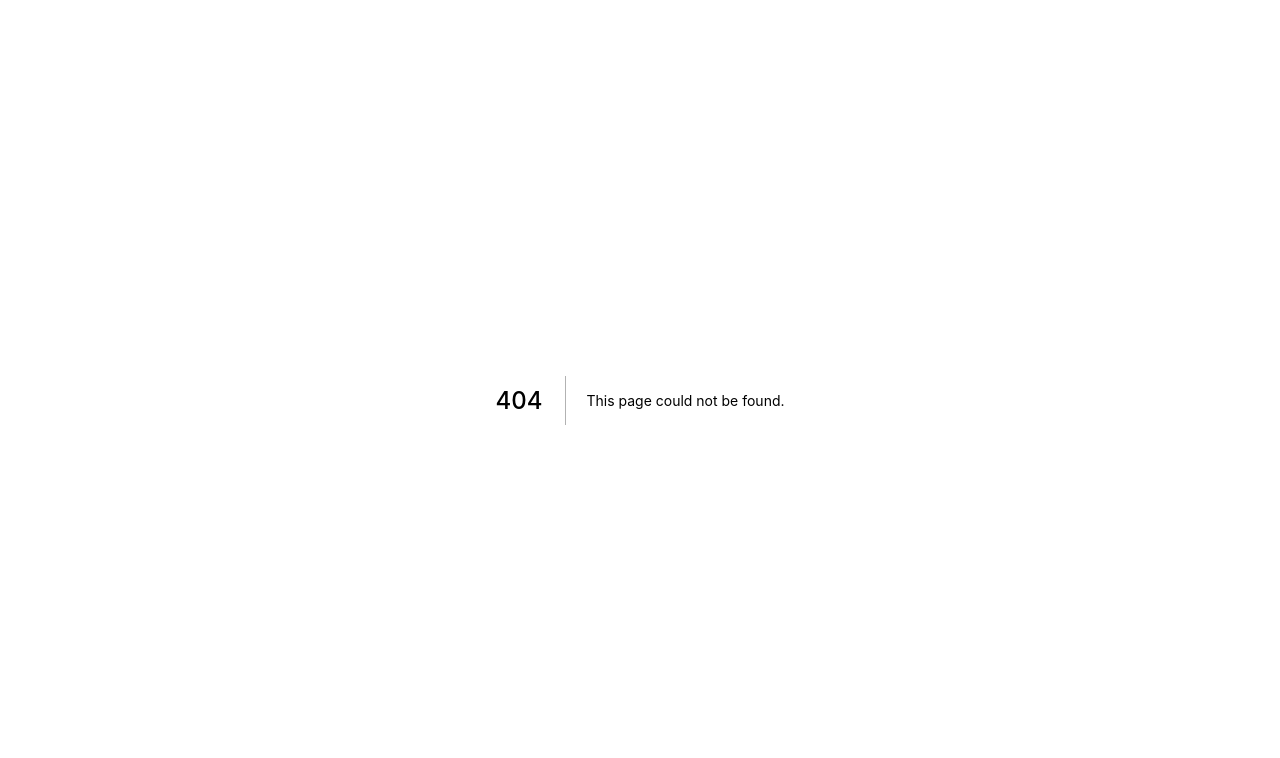
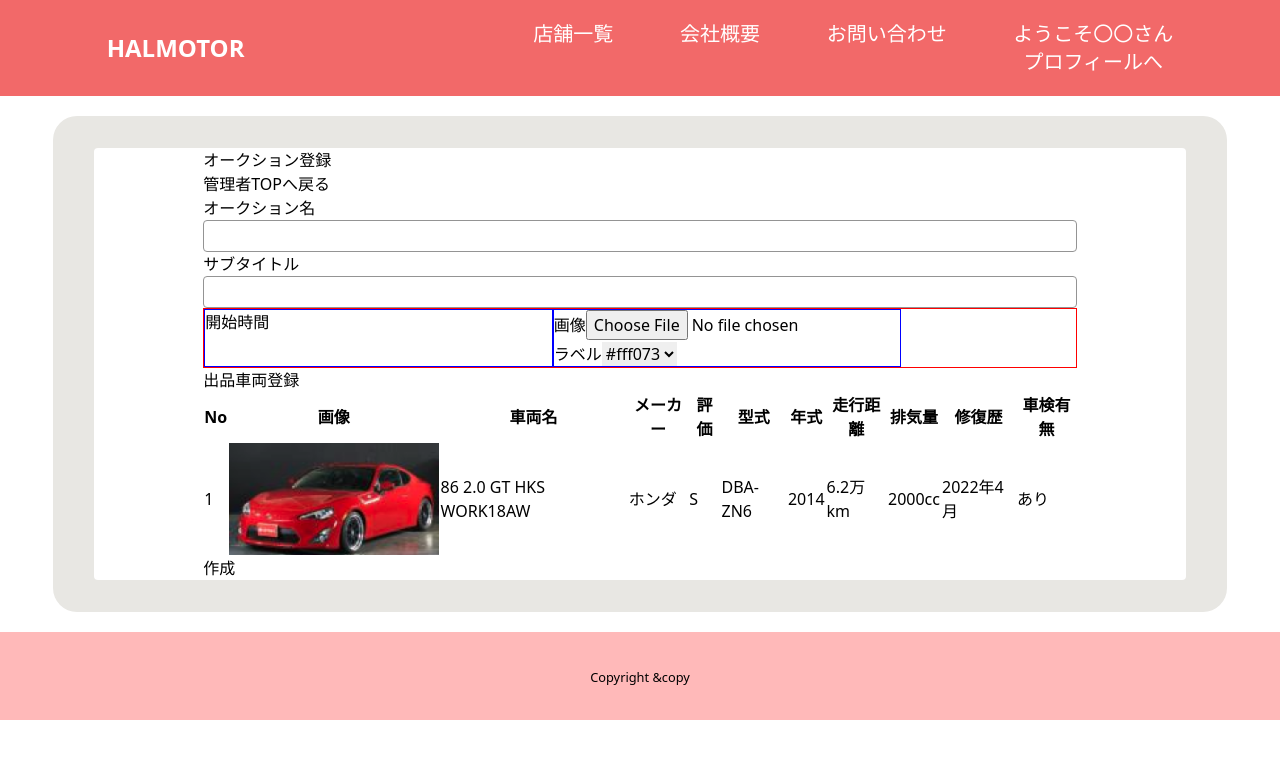
Before and after one commit to case-study07/cs-backend, a Next.js app: page /auctionEntry in a window 1280 px wide. Before the commit this address had no page. Shown: the top 758 px of the page. Built offline with nearby package versions, Linux system fonts and the light colour scheme.

Commit message:
mock置き換えcss(auctionEntry)

```diff
--- /dev/null
+++ b/pages/auctionEntry.tsx
@@ -0,0 +1,76 @@
+import { Layout } from "components/ui";
+import { ReactNode } from "react";
+import s from "../styles/auctionEntry.module.css";
+
+export default function auctionEntry(): ReactNode {
+  return (
+    <div className={s.auctionEntry}>
+        <article>
+            <h2>オークション登録</h2>
+            <a href="">管理者TOPへ戻る</a>
+            <form action="">
+                <div>
+                    <label htmlFor="">オークション名</label><br />
+                    <input type="text" name="" id="" />
+                </div>
+                <div>
+                    <label htmlFor="">サブタイトル</label><br />
+                    <input type="text" name="" id="" />
+                </div>
+                <div>
+                    <div>
+                        <label htmlFor="">開始時間</label><br />
+                        <input type="text" name="" id="" />
+                    </div>
+                    <div>
+                        <div>
+                            <label htmlFor="">画像</label>
+                            <input type="file" name="" id="" />
+                        </div>
+                        <div>
+                            <label htmlFor="">ラベル</label>
+                            <select name="" id="">
+                                <option value="">#fff073</option>
+                            </select>
+                        </div>
+                    </div>
+                </div>
+            </form>
+
+                <button>出品車両登録</button>
+
+                <table>
+                    <tr>
+                        <th>No</th>
+                        <th>画像</th>
+                        <th>車両名</th>
+                        <th>メーカー</th>
+                        <th>評価</th>
+                        <th>型式</th>
+                        <th>年式</th>
+                        <th>走行距離</th>
+                        <th>排気量</th>
+                        <th>修復歴</th>
+                        <th>車検有無</th>
+                    </tr>
+                    <tr>
+                        <td>1</td>
+                        <td><img src="./img/Featured image.png" alt="" /></td>
+                        <td>86 2.0 GT HKS WORK18AW </td>
+                        <td>ホンダ</td>
+                        <td>S</td>
+                        <td>DBA-ZN6</td>
+                        <td>2014</td>
+                        <td>6.2万km</td>
+                        <td>2000cc</td>
+                        <td>2022年4月</td>
+                        <td>あり</td>
+                    </tr>
+                </table>
+
+                <button>作成</button>
+        </article>
+    </div>
+  );
+}
+auctionEntry.Layout = Layout;
--- /dev/null
+++ b/styles/auctionEntry.module.css
@@ -0,0 +1,30 @@
+.auctionEntry{
+    width: 95%;
+    @apply bg-white mx-auto rounded;
+
+    & article{
+        @apply w-4/5 mx-auto;
+
+        & form > div{
+
+            & input {
+                @apply h-8;
+            }
+
+            & > input{
+                border: 1px solid #949494;
+                @apply rounded w-full;
+            }
+        }
+
+        & form > div:nth-of-type(3){
+            border: 1px solid red;
+            @apply flex;
+
+            & > div{
+                border:1px solid blue;
+                @apply w-2/5;
+            }
+        }
+    }
+}
```
